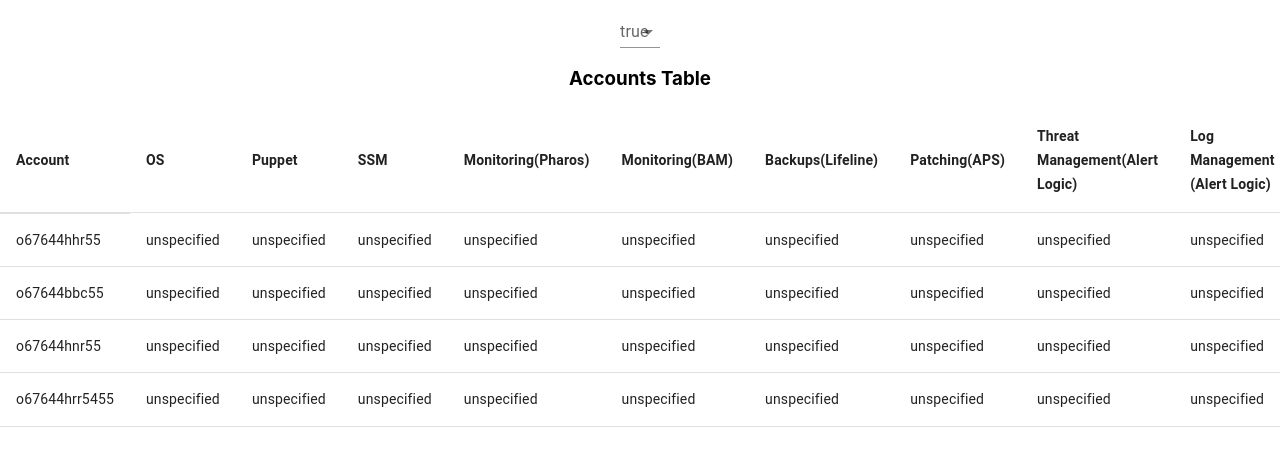
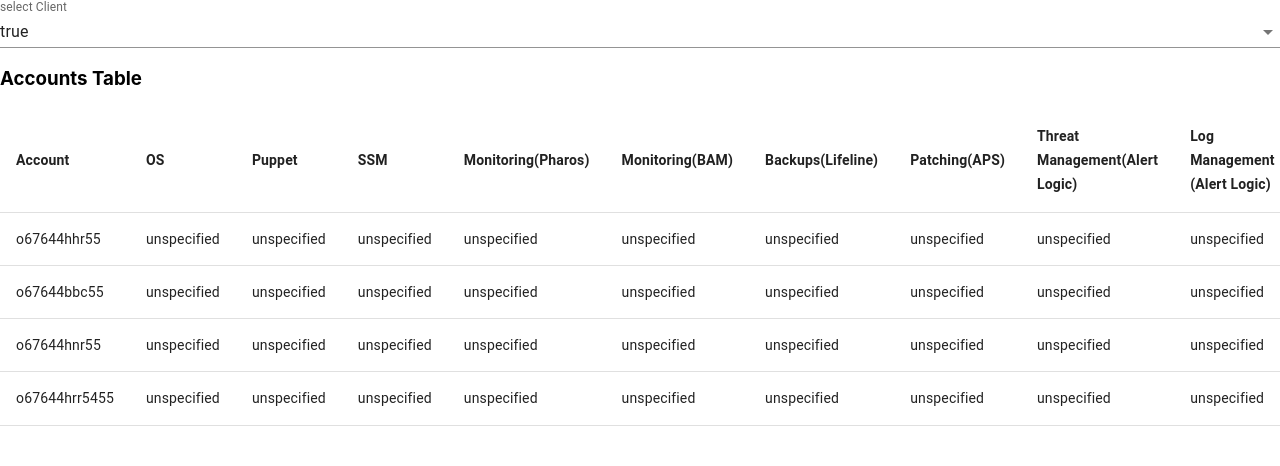
Before and after one commit to eddie-wainaina1/ts-tst, a React (Create React App) app: page / in a window 1280 px wide. Shown: the top 466 px of the page. Built offline with nearby package versions, Linux system fonts and the light colour scheme.

Commit message:
"dropdown"

```diff
--- a/src/App.css
+++ b/src/App.css
@@ -1,5 +1,4 @@
 .App {
-  text-align: center;
   /* background-color: darkslategray; */
-  height: 100vh;
+  /* height: 100vh; */
 }
--- a/src/App.tsx
+++ b/src/App.tsx
@@ -12,7 +12,7 @@
   /* <Navbar linkList={[Pharos,BAM,CAPO]}/> */
   return (
     <div className="App">
-      <SelectorDropDown selectedValue='true' allowedValues={['true','false','unspecified']}/>
+      <SelectorDropDown useValue={(value:string)=>{console.log(value)}} for="Client" selectedValue='true' allowedValues={['true','false','unspecified']}/>
       <AWSAccountsTable accounts={accounts}/>
     </div>
   );
--- a/src/components/Table/SelectorDropDown.tsx
+++ b/src/components/Table/SelectorDropDown.tsx
@@ -3,20 +3,32 @@
 
 interface SelectorProps{
     allowedValues:string[],
-    selectedValue: string
+    selectedValue: string,
+    for: string,
+    useValue: Function
 }
 export const SelectorDropDown = (props:SelectorProps)=>{
-    const [selectedValue,setSelectedValue] = useState(props.selectedValue);
+    const [textValue,setTextValue] = useState(props.selectedValue);
+    const handleChange = (e:React.ChangeEvent<HTMLInputElement>)=>{
+        setTextValue(e.target.value);
+        props.useValue(e.target.value);
+    }
     return(
-        <>
-        <TextField select id="standard-basic" label={selectedValue} variant="standard">
-            {props.allowedValues.map((val)=>(
-                <MenuItem>
+        <div>
+        <TextField select onChange={handleChange}
+        value={textValue}
+        id={props.for+"selector"}
+        label={"select "+props.for}
+        variant="standard"
+        style={{width:"100%"}}
+        >
+            {props.allowedValues.map((val,i)=>(
+                <MenuItem key={i} value={val}>
                     {val}
                 </MenuItem>
             ))}
         </TextField>
-        </>
+        </div>
     )
 }
 
--- a/src/components/Table/Table.tsx
+++ b/src/components/Table/Table.tsx
@@ -28,7 +28,7 @@
 export const AWSAccountsTable = (props:AccountsTableProps)=>{
     const getRow = (acc:Columns)=>{
         return(
-            <TableRow style={{textAlign:"right"}}>
+            <TableRow style={{textAlign:"right"}} key={acc.AccountId}>
                 <TableCell>{acc.AccountId}</TableCell>
                 <TableCell>{acc.OS}</TableCell>
                 <TableCell>{acc.Puppet}</TableCell>
@@ -62,7 +62,6 @@
                 )}
             </TableRow>
             </TableHead>
-            <Divider/>
             <TableBody>
                 {props.accounts.map((acc:Columns)=>getRow(acc)
                 )}
```
